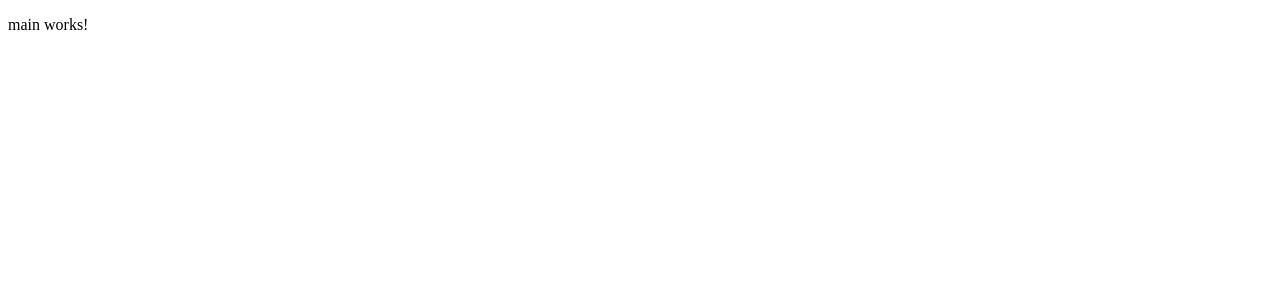
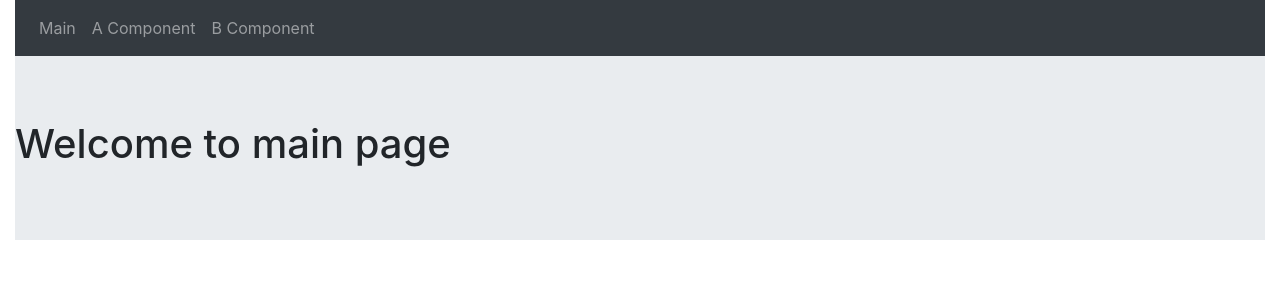
Before and after one commit to HaymakerJones/lazy-loading, an Angular app: page /main in a window 1280 px wide. Shown: the top 300 px of the page. Built offline with nearby package versions, Linux system fonts and the light colour scheme.

Commit message:
basic setup complete

```diff
--- a/src/app/a/a.component.html
+++ b/src/app/a/a.component.html
@@ -1,3 +1,7 @@
-<p>
-  a works!
-</p>
+<div class="container">
+  <div class="row">
+    <div class="col-md-12">
+      <h1>Welcome to page A</h1>
+    </div>
+  </div>
+</div>
--- a/src/app/app.component.html
+++ b/src/app/app.component.html
@@ -1 +1,2 @@
+<app-navbar></app-navbar>
 <router-outlet></router-outlet>
--- a/src/app/app.module.ts
+++ b/src/app/app.module.ts
@@ -8,6 +8,7 @@
 import { NotFoundComponent } from './not-found/not-found.component';
 import { AComponent } from './a/a.component';
 import { BComponent } from './b/b.component';
+import { NavbarComponent } from './navbar/navbar.component';
 
 
 @NgModule({
@@ -16,7 +17,8 @@
     MainComponent,
     NotFoundComponent,
     AComponent,
-    BComponent
+    BComponent,
+    NavbarComponent
   ],
   imports: [
     BrowserModule,
--- a/src/app/b/b.component.html
+++ b/src/app/b/b.component.html
@@ -1,3 +1,7 @@
-<p>
-  b works!
-</p>
+<div class="container">
+  <div class="row">
+    <div class="col-md-12">
+      <h1>Welcome to page B</h1>
+    </div>
+  </div>
+</div>
--- a/src/app/main/main.component.html
+++ b/src/app/main/main.component.html
@@ -1,3 +1,9 @@
-<p>
-  main works!
-</p>
+<div class="container-fluid">
+  <div class="row">
+    <div class="col-md-12">
+      <div class="jumbotron jumbotron-fluid">
+        <h1>Welcome to main page</h1>
+      </div>
+    </div>
+  </div>
+</div>
--- /dev/null
+++ b/src/app/navbar/navbar.component.html
@@ -0,0 +1,20 @@
+<div class="container-fluid">
+  <div class="row">
+    <div class="col-md-12">
+      <nav class="navbar navbar-expand-lg navbar-dark bg-dark">
+        <button class="navbar-toggler" type="button" data-toggle="collapse" data-target="#navbarNavAltMarkup" aria-controls="navbarNavAltMarkup"
+          aria-expanded="false" aria-label="Toggle navigation">
+          <span class="navbar-toggler-icon"></span>
+        </button>
+
+        <div class="collapse navbar-collapse" id="navbarNavAltMarkup">
+          <div class="navbar-nav">
+            <a class="nav-item nav-link" routerLink="/main">Main</a>
+            <a class="nav-item nav-link" routerLink="/a">A Component</a>
+            <a class="nav-item nav-link" routerLink="/b">B Component</a>
+          </div>
+        </div>
+      </nav>
+    </div>
+  </div>
+</div>
--- /dev/null
+++ b/src/app/navbar/navbar.component.ts
@@ -0,0 +1,15 @@
+import { Component, OnInit } from '@angular/core';
+
+@Component({
+  selector: 'app-navbar',
+  templateUrl: './navbar.component.html',
+  styleUrls: ['./navbar.component.css']
+})
+export class NavbarComponent implements OnInit {
+
+  constructor() { }
+
+  ngOnInit() {
+  }
+
+}
--- a/src/index.html
+++ b/src/index.html
@@ -1,5 +1,6 @@
 <!doctype html>
 <html lang="en">
+
 <head>
   <meta charset="utf-8">
   <title>TestApp</title>
@@ -7,8 +8,18 @@
 
   <meta name="viewport" content="width=device-width, initial-scale=1">
   <link rel="icon" type="image/x-icon" href="favicon.ico">
+  <link rel="stylesheet" href="https://maxcdn.bootstrapcdn.com/bootstrap/4.0.0/css/bootstrap.min.css" integrity="sha384-Gn5384xqQ1aoWXA+058RXPxPg6fy4IWvTNh0E263XmFcJlSAwiGgFAW/dAiS6JXm"
+    crossorigin="anonymous">
 </head>
+
 <body>
   <app-root></app-root>
+  <script src="https://code.jquery.com/jquery-3.2.1.slim.min.js" integrity="sha384-KJ3o2DKtIkvYIK3UENzmM7KCkRr/rE9/Qpg6aAZGJwFDMVNA/GpGFF93hXpG5KkN"
+    crossorigin="anonymous"></script>
+  <script src="https://cdnjs.cloudflare.com/ajax/libs/popper.js/1.12.9/umd/popper.min.js" integrity="sha384-ApNbgh9B+Y1QKtv3Rn7W3mgPxhU9K/ScQsAP7hUibX39j7fakFPskvXusvfa0b4Q"
+    crossorigin="anonymous"></script>
+  <script src="https://maxcdn.bootstrapcdn.com/bootstrap/4.0.0/js/bootstrap.min.js" integrity="sha384-JZR6Spejh4U02d8jOt6vLEHfe/JQGiRRSQQxSfFWpi1MquVdAyjUar5+76PVCmYl"
+    crossorigin="anonymous"></script>
 </body>
+
 </html>
```
Also changed, not shown: src/app/navbar/navbar.component.css (added), 1 other file (tests, documents, lock files or other folders).
